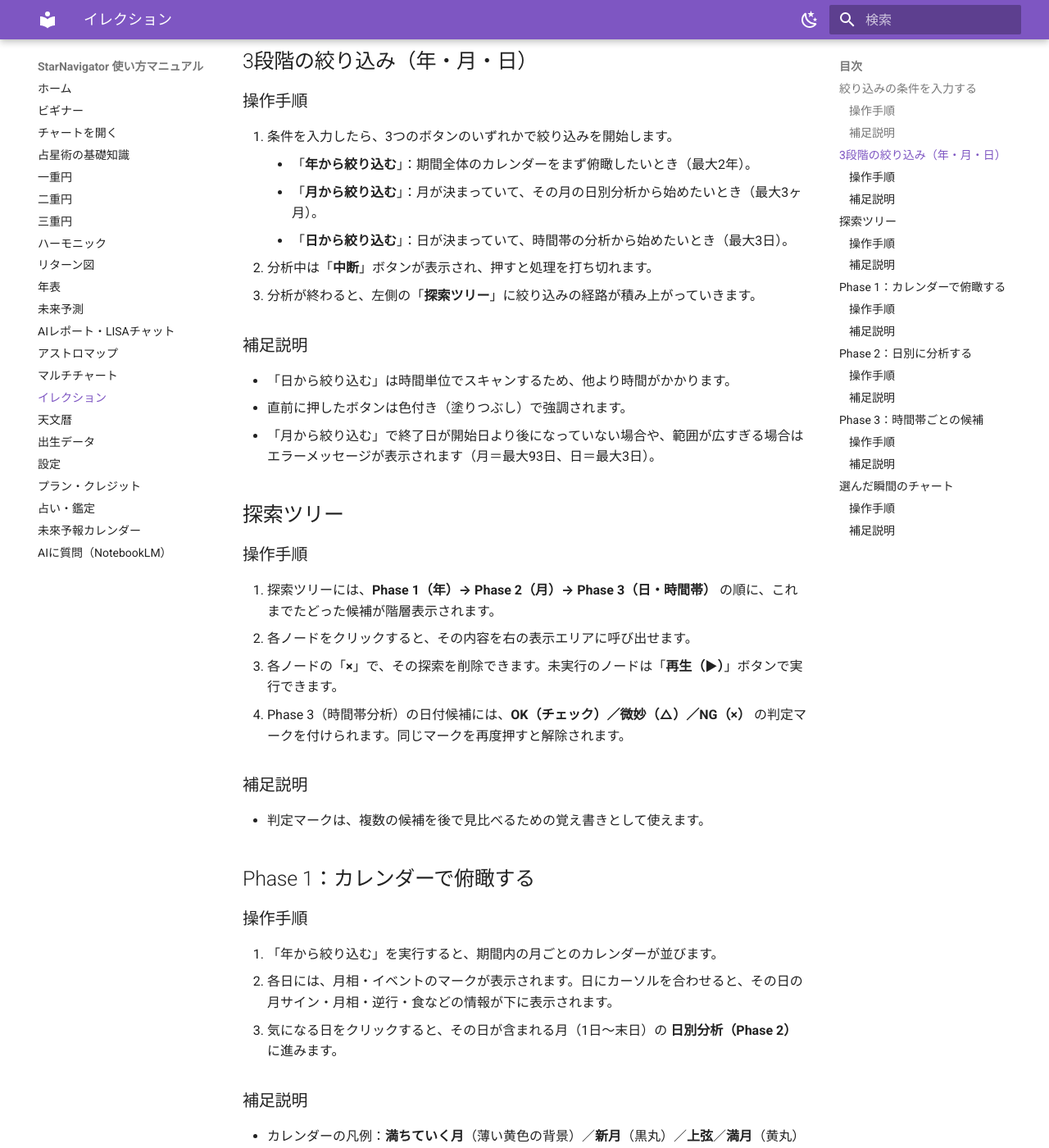
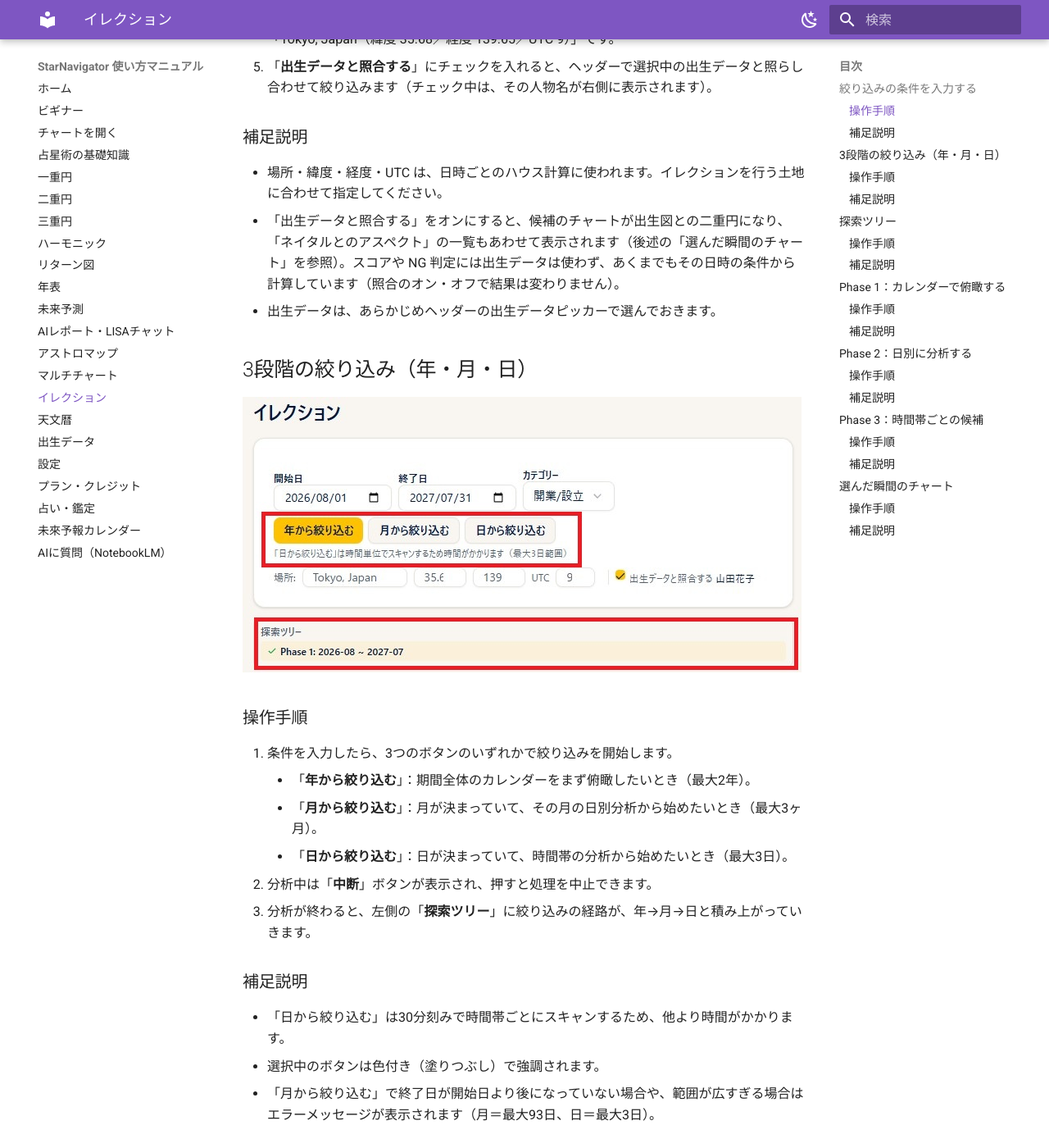
Before and after one commit to KeikoKagawa/starnavi-manual, an MkDocs documentation site: the page built from docs/election.md, in a window 1280 px wide and 1400 px high, scrolled down 967 px. Shown: the whole window at 82% size. Built offline with MkDocs 1.6.1 and Material for MkDocs 9.7.7, drawn with Linux system fonts in a browser that asks for light colours; some of the changed text lies outside the part shown.

Commit message:
content(イレクション): 画像7枚追加+文言修正(実装照合)
- 7画像を節番号順に配置(入力欄/ボタン/探索ツリー/カレンダー/日別/時間帯/チャート)
- スコア・NG判定は出生データを使わない旨を明確化
- 「日から絞り込む」は30分刻みでスキャン(実装step_minutes=30に整合)
- 探索ツリー節の「ノード」表現を排除・▶ボタンの説明を明確化
- ホバー情報の文言を修正(最下部→ツールチップ)・中断/選択中ボタン等の表現調整

```diff
--- a/docs/election.md
+++ b/docs/election.md
@@ -7,7 +7,7 @@
 
 ## 絞り込みの条件を入力する
 
-<!-- 画像さしこみ: イレクション 入力欄 -->
+![イレクションの入力欄（期間・カテゴリー・場所／緯度経度／UTC・「出生データと照合する」）](assets/election-01-input.jpg)
 
 ### 操作手順
 
@@ -20,12 +20,12 @@
 ### 補足説明
 
 - 場所・緯度・経度・UTC は、日時ごとのハウス計算に使われます。イレクションを行う土地に合わせて指定してください。
-- 「出生データと照合する」をオンにすると、候補のチャートが出生図との二重円になり、「ネイタルとのアスペクト」の一覧もあわせて表示されます（後述の「選んだ瞬間のチャート」を参照）。スコアや NG 判定は照合のオン・オフにかかわらず、その日時単独の条件から計算されます。
+- 「出生データと照合する」をオンにすると、候補のチャートが出生図との二重円になり、「ネイタルとのアスペクト」の一覧もあわせて表示されます（後述の「選んだ瞬間のチャート」を参照）。スコアや NG 判定には出生データは使わず、あくまでもその日時の条件から計算しています（照合のオン・オフで結果は変わりません）。
 - 出生データは、あらかじめヘッダーの出生データピッカーで選んでおきます。
 
 ## 3段階の絞り込み（年・月・日）
 
-<!-- 画像さしこみ: イレクション 絞り込みボタン -->
+![「年から絞り込む／月から絞り込む／日から絞り込む」の3ボタン。押すと探索ツリーに絞り込みの経路が追加される](assets/election-02-buttons.jpg)
 
 ### 操作手順
 
@@ -33,24 +33,24 @@
     - 「**年から絞り込む**」：期間全体のカレンダーをまず俯瞰したいとき（最大2年）。
     - 「**月から絞り込む**」：月が決まっていて、その月の日別分析から始めたいとき（最大3ヶ月）。
     - 「**日から絞り込む**」：日が決まっていて、時間帯の分析から始めたいとき（最大3日）。
-2. 分析中は「**中断**」ボタンが表示され、押すと処理を打ち切れます。
-3. 分析が終わると、左側の「**探索ツリー**」に絞り込みの経路が積み上がっていきます。
+2. 分析中は「**中断**」ボタンが表示され、押すと処理を中止できます。
+3. 分析が終わると、左側の「**探索ツリー**」に絞り込みの経路が、年→月→日と積み上がっていきます。
 
 ### 補足説明
 
-- 「日から絞り込む」は時間単位でスキャンするため、他より時間がかかります。
-- 直前に押したボタンは色付き（塗りつぶし）で強調されます。
+- 「日から絞り込む」は30分刻みで時間帯ごとにスキャンするため、他より時間がかかります。
+- 選択中のボタンは色付き（塗りつぶし）で強調されます。
 - 「月から絞り込む」で終了日が開始日より後になっていない場合や、範囲が広すぎる場合はエラーメッセージが表示されます（月＝最大93日、日＝最大3日）。
 
 ## 探索ツリー
 
-<!-- 画像さしこみ: イレクション 探索ツリー -->
+![探索ツリー（Phase 1→2→3 の階層。日付候補には OK／△／× の判定マークを付けられる）](assets/election-03-tree.jpg)
 
 ### 操作手順
 
 1. 探索ツリーには、**Phase 1（年）→ Phase 2（月）→ Phase 3（日・時間帯）** の順に、これまでたどった候補が階層表示されます。
-2. 各ノードをクリックすると、その内容を右の表示エリアに呼び出せます。
-3. 各ノードの「**×**」で、その探索を削除できます。未実行のノードは「**再生（▶）**」ボタンで実行できます。
+2. 候補をクリックすると、その内容が表示されます。
+3. 各項目の「**×**」で、その探索を削除できます。分析がまだ済んでいない候補には「**▶**」ボタンが表示され、押すとその分析を実行できます（「中断」した分析を後から実行するときなどに使います）。
 4. Phase 3（時間帯分析）の日付候補には、**OK（チェック）／微妙（△）／NG（×）** の判定マークを付けられます。同じマークを再度押すと解除されます。
 
 ### 補足説明
@@ -59,12 +59,12 @@
 
 ## Phase 1：カレンダーで俯瞰する
 
-<!-- 画像さしこみ: イレクション カレンダー -->
+![Phase 1 の年間カレンダー（月相・食・逆行下線、上部に逆行期間の一覧。日にカーソルを合わせると情報がツールチップ表示される）](assets/election-04-calendar.jpg)
 
 ### 操作手順
 
 1. 「年から絞り込む」を実行すると、期間内の月ごとのカレンダーが並びます。
-2. 各日には、月相・イベントのマークが表示されます。日にカーソルを合わせると、その日の月サイン・月相・逆行・食などの情報が下に表示されます。
+2. 各日には、月相・イベントのマークが表示されます。日にカーソルを合わせると、その日の月サイン・月相・逆行・食などの情報がツールチップで表示されます。
 3. 気になる日をクリックすると、その日が含まれる月（1日〜末日）の **日別分析（Phase 2）** に進みます。
 
 ### 補足説明
@@ -74,7 +74,7 @@
 
 ## Phase 2：日別に分析する
 
-<!-- 画像さしこみ: イレクション 日別分析 -->
+![Phase 2 の日別分析（日付・月サイン・ソフトアスペクト数・FA・スコア。1行を展開した状態）](assets/election-05-daily.jpg)
 
 ### 操作手順
 
@@ -90,7 +90,7 @@
 
 ## Phase 3：時間帯ごとの候補
 
-<!-- 画像さしこみ: イレクション 時間帯分析 -->
+![Phase 3 の時間帯分析（スコアの高い順に候補が並ぶ。OK／NG バッジ・展開したスコア内訳）](assets/election-06-hourly.jpg)
 
 ### 操作手順
 
@@ -108,7 +108,7 @@
 
 ## 選んだ瞬間のチャート
 
-<!-- 画像さしこみ: イレクション チャート表示 -->
+![選んだ瞬間のチャート（内円＝イレクション／外円＝ネイタルの二重円・時間送りボタン・度数・「ネイタルとのアスペクト」グリッド）](assets/election-07-chart.jpg)
 
 ### 操作手順
 
```
Also changed, not shown: docs/assets/election-01-input.jpg (added), docs/assets/election-02-buttons.jpg (added), docs/assets/election-03-tree.jpg (added), docs/assets/election-04-calendar.jpg (added), docs/assets/election-05-daily.jpg (added), docs/assets/election-06-hourly.jpg (added), docs/assets/election-07-chart.jpg (added).
